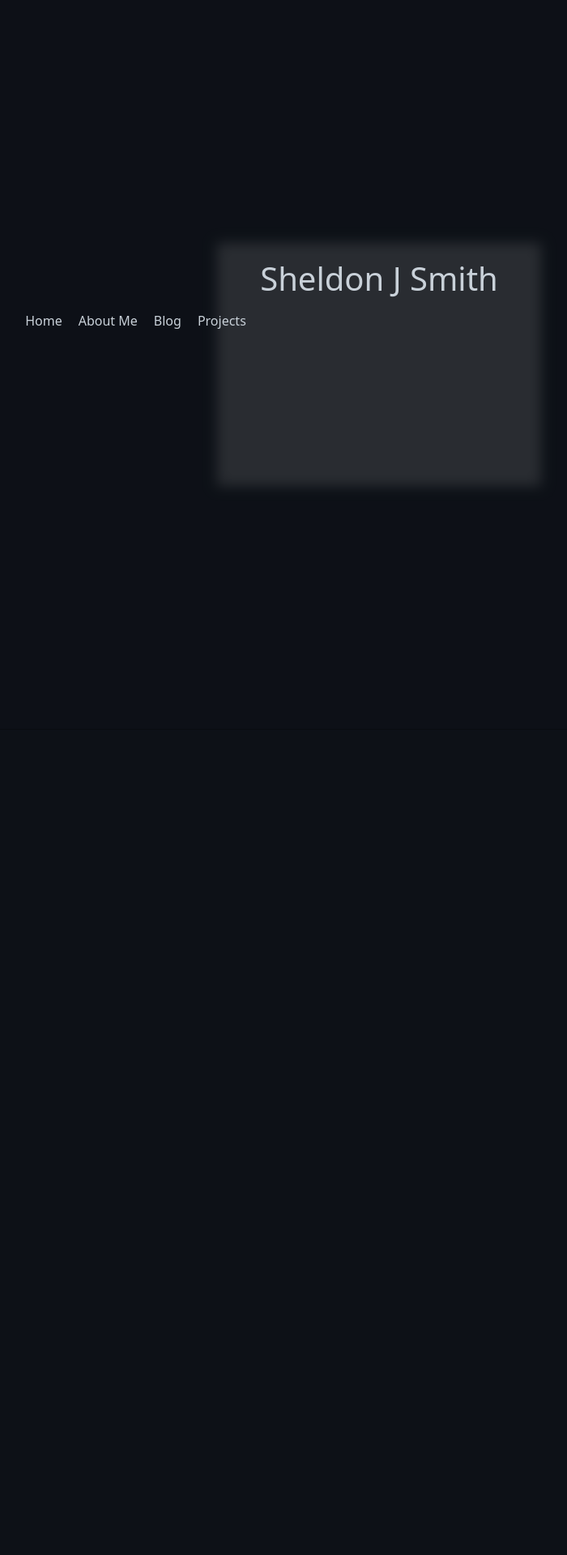
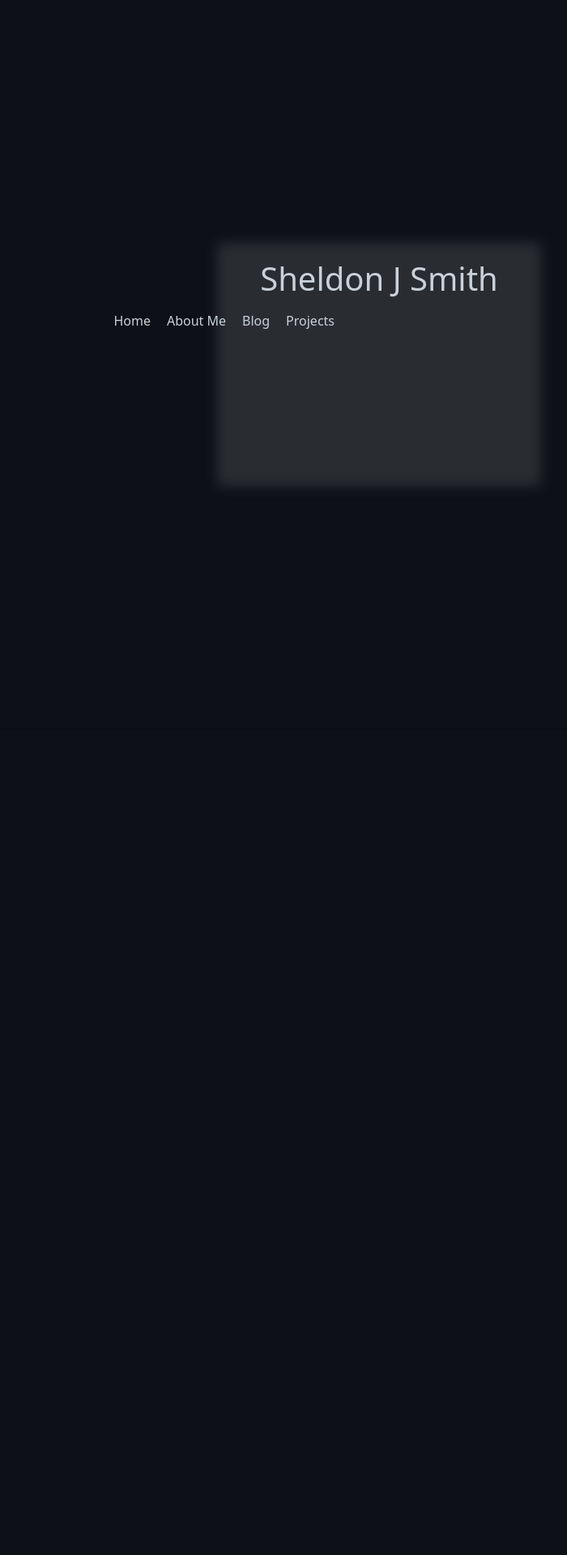
Before and after one commit to Screemm/screemm.github.io, a Jekyll site: the page built from index.md, in a window 1280 px wide. Shown: the top 1920 px of the page at 81% size, without its empty margins (172-872 px from the left). Built offline with Jekyll 4.4.1, drawn with Linux system fonts in a browser that asks for light colours; nearby versions of some CDN libraries.

Commit message:
Update index.html

```diff
--- a/_layouts/index.html
+++ b/_layouts/index.html
@@ -65,7 +65,7 @@
         nav ul {
             padding: 0;
             width: 100%;
-            margin-left: 10%;
+            margin-left: 20%;
         }
 
         nav li {
```
